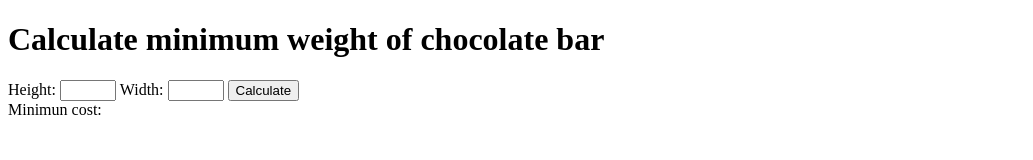
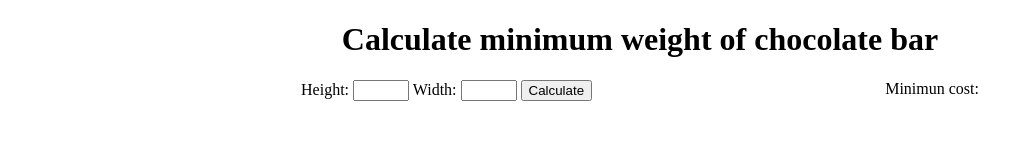
Before and after one commit to Rubas22/chocolate-bar, a website: page index.html in a window 1280 px wide. Shown: the whole page, without its empty margins (0-1033 px from the left). Drawn offline with Linux system fonts and the light colour scheme.

Commit message:
Create syle files for containers

```diff
--- a/index.html
+++ b/index.html
@@ -16,7 +16,7 @@
     </div>
     <div class="chocolate-bar-container">
         <div class="chocolate-bar-info">
-            <div class="inputs">
+            <div class="input">
                 <form action="">
                     <label for="height">Height:</label>
                     <input type="number" id="height" min="1" max="10" required>
@@ -25,7 +25,7 @@
                     <button>Calculate</button>
                 </form>
             </div>
-            <div class="outputs">
+            <div class="output">
                 <span>Minimun cost:</span>
             </div>
         </div>
--- /dev/null
+++ b/src/styles/chocolate_container.css
@@ -0,0 +1,8 @@
+.chocolate-bar-container {
+  text-align: center;
+}
+
+.chocolate-bar-container .chocolate-bar-info {
+  display: flex;
+  justify-content: space-evenly;
+}
--- a/src/styles/main.css
+++ b/src/styles/main.css
@@ -0,0 +1,2 @@
+@import "title.css";
+@import "chocolate_container.css"
--- /dev/null
+++ b/src/styles/title.css
@@ -0,0 +1,3 @@
+.title {
+    text-align: center;
+}
```
